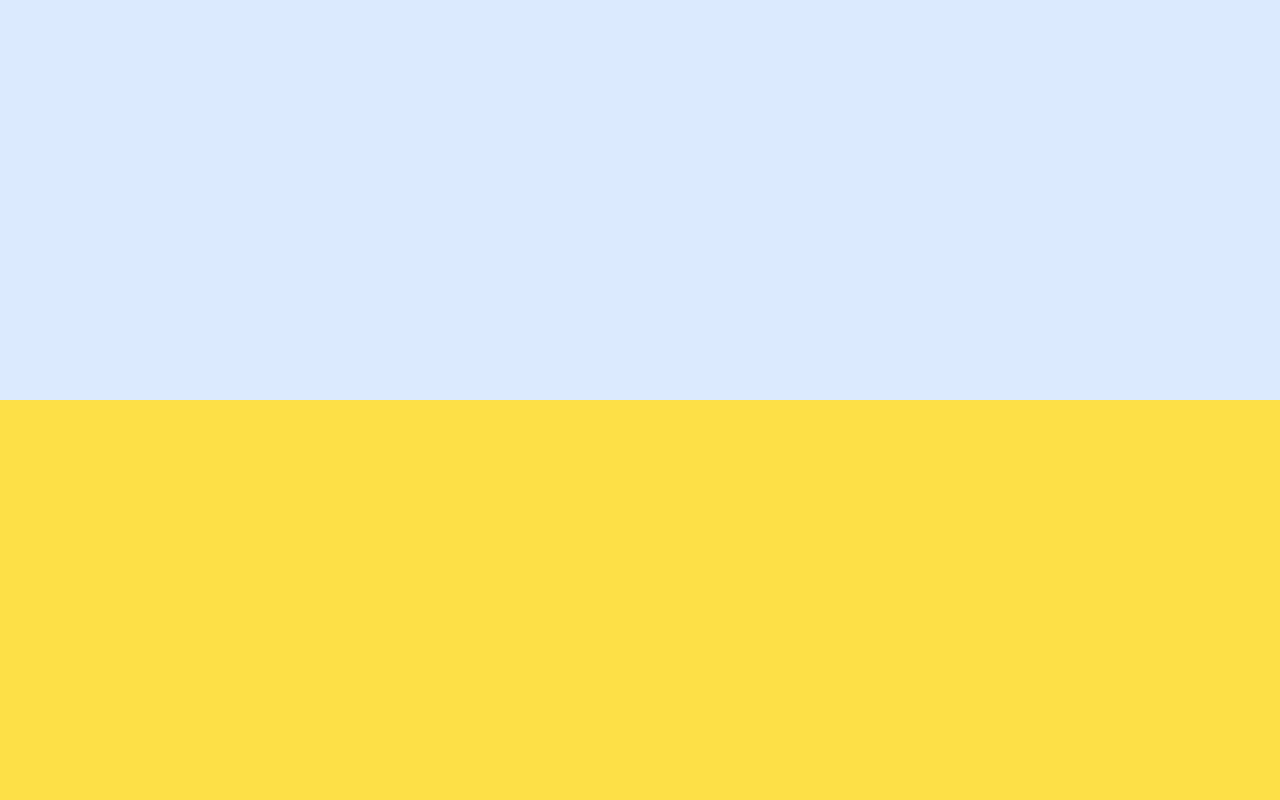
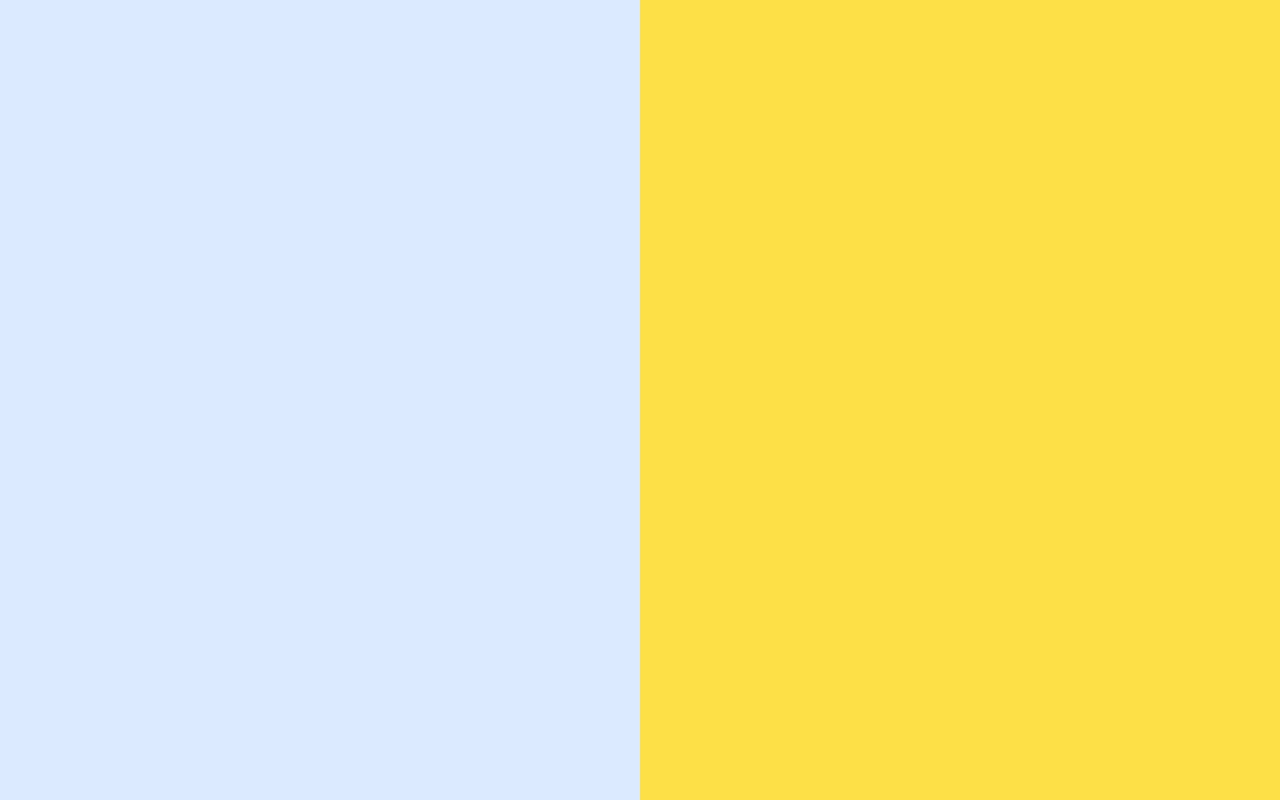
Before and after one commit to GummyGuppy/svelte-tw-todo, a Svelte app: page / in a window 1280 px wide. Built offline with nearby package versions, Linux system fonts and the light colour scheme.

Commit message:
responsive changes

```diff
--- a/src/App.svelte
+++ b/src/App.svelte
@@ -15,11 +15,12 @@
 
 </script>
 
-<div class="bg-red-200 h-screen">
-  <div class="bg-blue-100 h-1/2">
+<div class="h-screen flex-col flex sm:flex-row">
+
+  <div class="bg-blue-100 h-1/2 sm:h-full sm:w-1/2">
 
   </div>
-  <div class="bg-yellow-300 h-1/2">
+  <div class="bg-yellow-300 h-1/2 sm:h-full sm:w-1/2">
 
   </div>
 </div>
```
